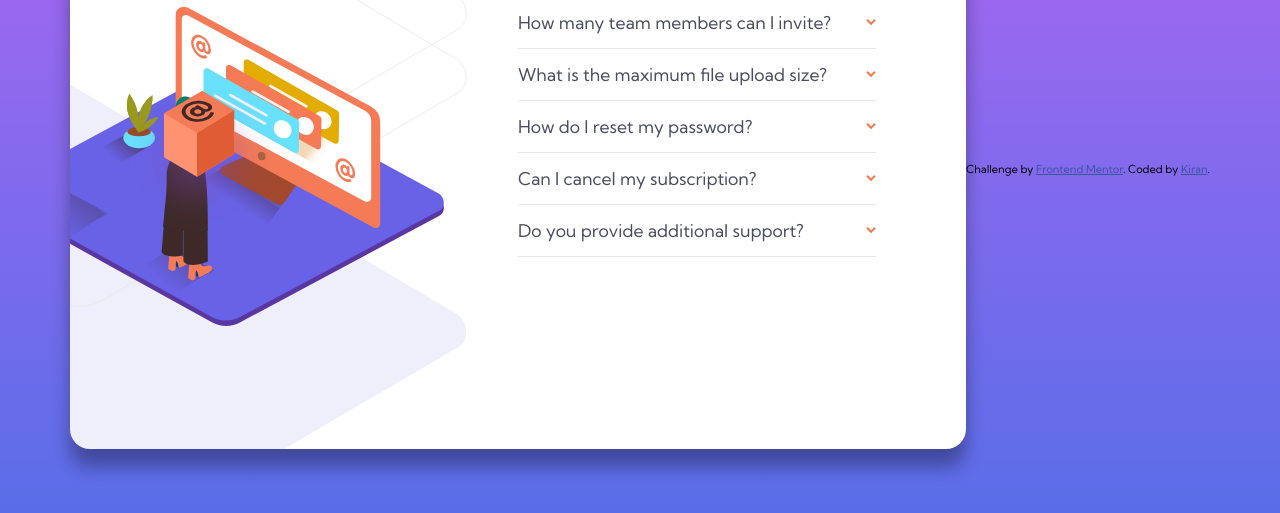
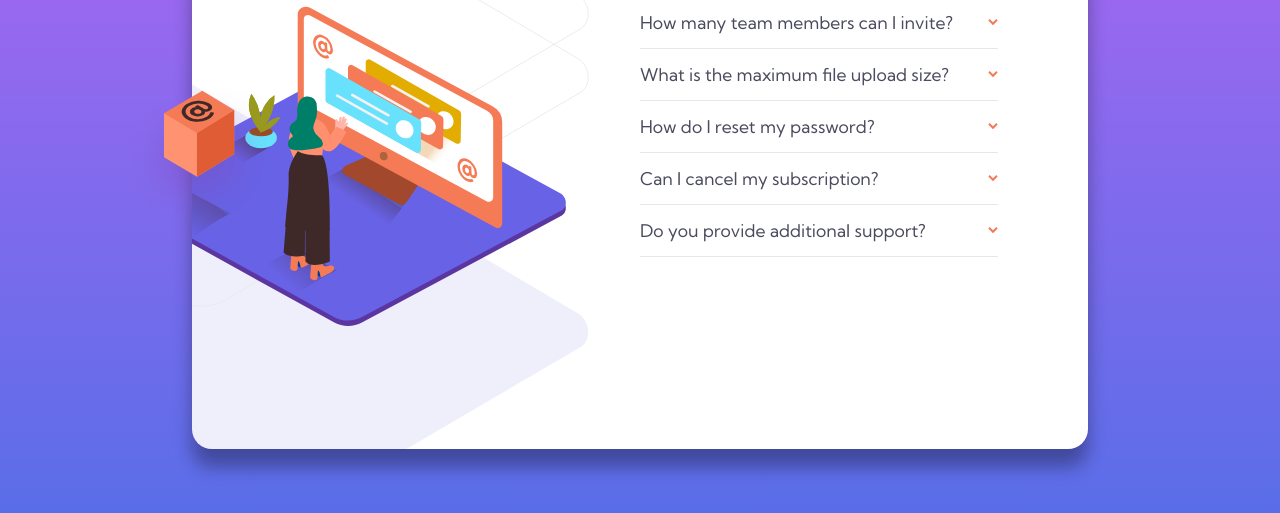
Before and after one commit to kiranbabu7/FAQ-Accordion-Card, a plain HTML site: page index.html in a window 1280 px wide. Shown: the part 231-744 px from the top of the page. Drawn offline with Linux system fonts and the light colour scheme.

Commit message:
style: removed footer

```diff
--- a/index.html
+++ b/index.html
@@ -92,12 +92,6 @@
           </div>
         </div>
       </div>
-      <div class="attribution">
-        Challenge by
-        <a href="https://www.frontendmentor.io?ref=challenge" target="_blank"
-          >Frontend Mentor</a
-        >. Coded by <a href="https://github.com/kiranbabu7">Kiran</a>.
-      </div>
     </div>
 
     <script src="script.js"></script>
```
